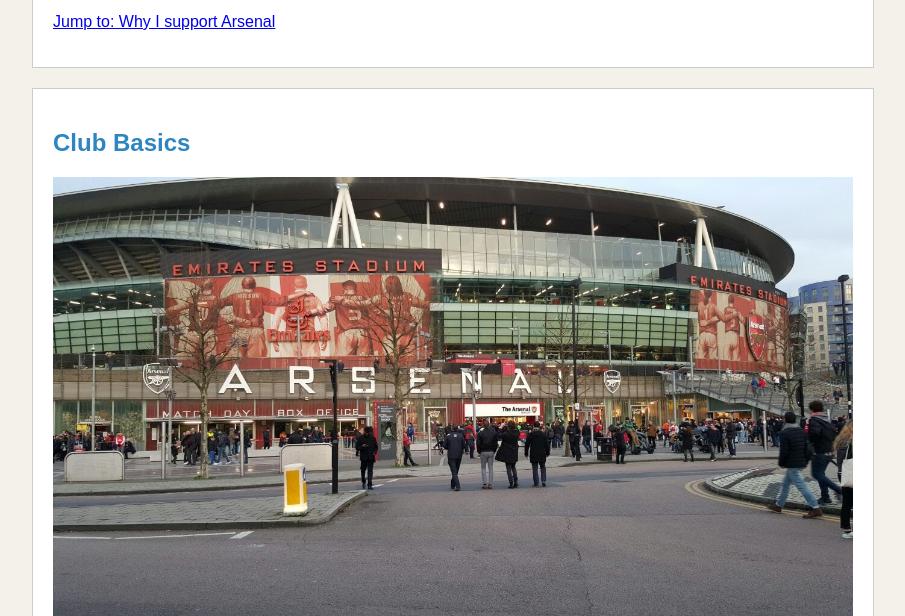
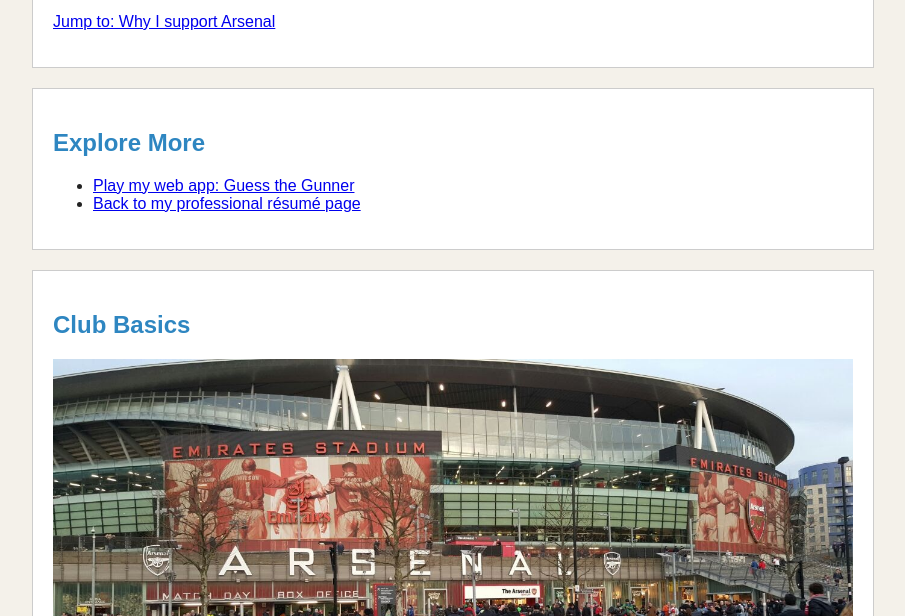
Before and after one commit to Kaspertapola02/Kaspertapola02.github.io, a plain HTML site: page scratch.html in a window 1280 px wide. Shown: the part 184-800 px from the top of the page, without its empty margins (187-1092 px from the left). Drawn offline with Linux system fonts and the light colour scheme.

Commit message:
Add 'Explore More' section with links
Added a new section to explore more content with links to a web app and resume page.

```diff
--- a/scratch.html
+++ b/scratch.html
@@ -11,6 +11,14 @@
     <h1>Arsenal Football Club</h1>
     <p>Welcome to my page about Arsenal, the soccer club my family has supported for generations. Soccer is more than just a sport for me, and Arsenal is a big part of why. On this page you can read about the club, see why I support them, and check out a few of the things that make them special.</p>
     <p><a href="#reasons">Jump to: Why I support Arsenal</a></p>
+  </div>
+
+  <div class="box">
+    <h2>Explore More</h2>
+    <ul>
+      <li><a href="app.html">Play my web app: Guess the Gunner</a></li>
+      <li><a href="index.html">Back to my professional r&eacute;sum&eacute; page</a></li>
+    </ul>
   </div>
 
   <div class="box">
```
